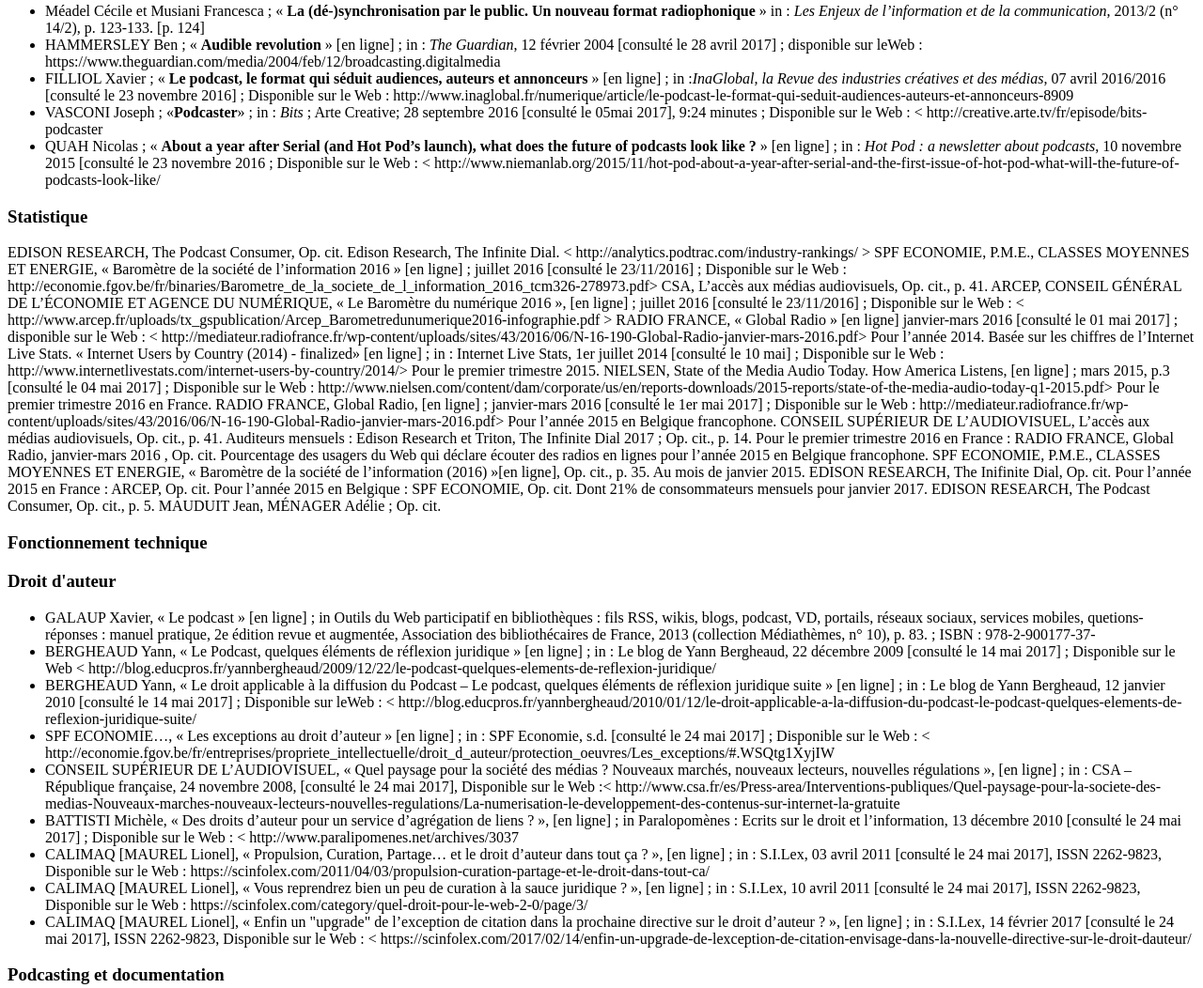
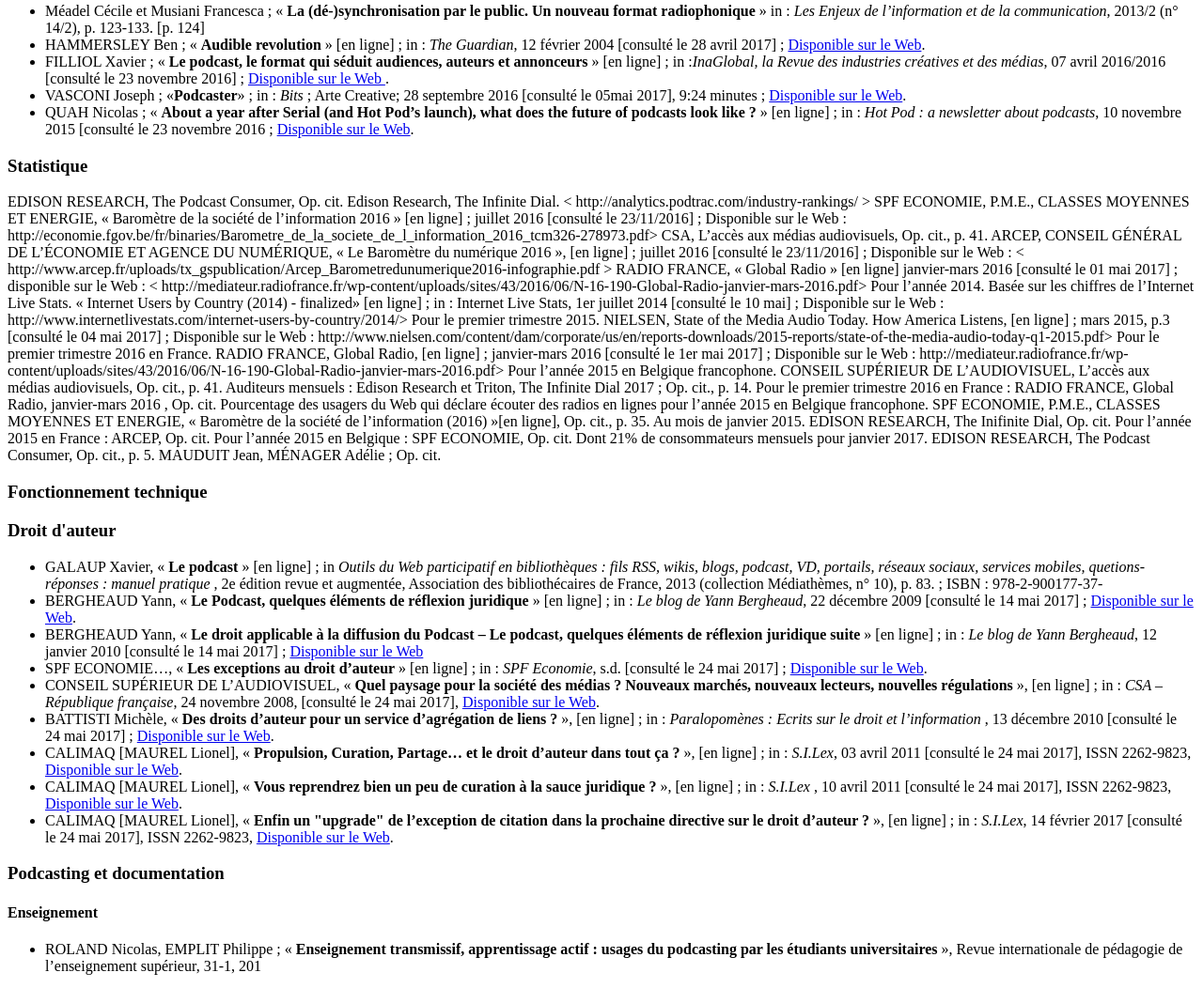
Before and after one commit to ThomasPau/ThomasPau-integration-podcasting-bib.github.io, a plain HTML site: page Documentation/dossier_documentaire.html in a window 1280 px wide. Shown: the part 362-1414 px from the top of the page at 94% size. Drawn offline with Linux system fonts and the light colour scheme.

Commit message:
Update dossier_documentaire.html

```diff
--- a/Documentation/dossier_documentaire.html
+++ b/Documentation/dossier_documentaire.html
@@ -20,10 +20,13 @@
 	<h3>Typologie du podcasting</h3>
 
 		<ul><li>Méadel Cécile et Musiani Francesca ; « <b>La (dé-)synchronisation par le public. Un nouveau format radiophonique </b>» in : <i>Les Enjeux de l’information et de la communication</i>, 2013/2 (n° 14/2), p. 123-133. [p. 124]</li>
-		<li>HAMMERSLEY Ben ; « <b>Audible revolution </b>» [en ligne] ; in : <i>The Guardian</i>, 12 février 2004 [consulté le 28 avril 2017] ; disponible sur leWeb : https://www.theguardian.com/media/2004/feb/12/broadcasting.digitalmedia</li>
-		<li>FILLIOL Xavier ; « <b>Le podcast, le format qui séduit audiences, auteurs et annonceurs </b>» [en ligne] ; in :<i>InaGlobal, la Revue des industries créatives et des médias</i>, 07 avril 2016/2016 [consulté le 23 novembre 2016] ; Disponible sur  le Web : http://www.inaglobal.fr/numerique/article/le-podcast-le-format-qui-seduit-audiences-auteurs-et-annonceurs-8909</li>
-		<li>VASCONI Joseph ;  «<b>Podcaster</b>» ; in : <i>Bits</i> ; Arte Creative; 28 septembre 2016 [consulté le 05mai 2017], 9:24 minutes ; Disponible sur le Web : < http://creative.arte.tv/fr/episode/bits-podcaster</li>
-		<li>QUAH Nicolas ;  « <b>About a year after Serial (and Hot Pod’s launch), what does the future of podcasts look like ? </b>» [en ligne] ; in : <i> Hot Pod : a newsletter about podcasts</i>, 10 novembre 2015 [consulté le 23 novembre 2016 ; Disponible sur le Web : < http://www.niemanlab.org/2015/11/hot-pod-about-a-year-after-serial-and-the-first-issue-of-hot-pod-what-will-the-future-of-podcasts-look-like/ </li></ul>
+
+
+		<li>HAMMERSLEY Ben ; « <b>Audible revolution </b>» [en ligne] ; in : <i>The Guardian</i>, 12 février 2004 [consulté le 28 avril 2017] ; <a href="https://www.theguardian.com/media/2004/feb/12/broadcasting.digitalmedia">Disponible sur le Web</a>.</li>
+		<li>FILLIOL Xavier ; « <b>Le podcast, le format qui séduit audiences, auteurs et annonceurs </b>» [en ligne] ; in :<i>InaGlobal, la Revue des industries créatives et des médias</i>, 07 avril 2016/2016 [consulté le 23 novembre 2016] ; <a href="http://www.inaglobal.fr/numerique/article/le-podcast-le-format-qui-seduit-audiences-auteurs-et-annonceurs-8909">Disponible sur  le Web </a>.</li>
+		<li>VASCONI Joseph ;  «<b>Podcaster</b>» ; in : <i>Bits</i> ; Arte Creative; 28 septembre 2016 [consulté le 05mai 2017], 9:24 minutes ; <a href="http://creative.arte.tv/fr/episode/bits-podcaster">Disponible sur le Web</a>.</li>
+		<li>QUAH Nicolas ;  « <b>About a year after Serial (and Hot Pod’s launch), what does the future of podcasts look like ? </b>» [en ligne] ; in : <i> Hot Pod : a newsletter about podcasts</i>, 10 novembre 2015 [consulté le 23 novembre 2016 ; <a href="http://www.niemanlab.org/2015/11/hot-pod-about-a-year-after-serial-and-the-first-issue-of-hot-pod-what-will-the-future-of-podcasts-look-like/">Disponible sur le Web</a>.</li>
+		</ul>
 
 
 	<h3>Statistique</h3>
@@ -68,22 +71,24 @@
 
 	<h3>Droit d'auteur</h3>
 
-		<ul><li>GALAUP Xavier, « Le podcast » [en ligne] ; in  Outils du Web participatif en bibliothèques : fils RSS, wikis, blogs, podcast, VD, portails, réseaux sociaux, services mobiles, quetions-réponses : manuel pratique, 2e édition revue et augmentée, Association des bibliothécaires de France, 2013 (collection Médiathèmes, n° 10), p. 83. ; ISBN : 978-2-900177-37-</li>
-		<li>BERGHEAUD Yann, « Le Podcast, quelques éléments de réflexion juridique » [en ligne] ; in : Le blog de Yann Bergheaud, 22 décembre 2009 [consulté le 14 mai 2017] ; Disponible sur le Web < http://blog.educpros.fr/yannbergheaud/2009/12/22/le-podcast-quelques-elements-de-reflexion-juridique/ </li>
+		<ul><li>GALAUP Xavier, « <b>Le podcast</b> » [en ligne] ; in <i> Outils du Web participatif en bibliothèques : fils RSS, wikis, blogs, podcast, VD, portails, réseaux sociaux, services mobiles, quetions-réponses : manuel pratique </i>, 2e édition revue et augmentée, Association des bibliothécaires de France, 2013 (collection Médiathèmes, n° 10), p. 83. ; ISBN : 978-2-900177-37-</li>
 
-		<li>BERGHEAUD Yann,  « Le droit applicable à la diffusion du Podcast – Le podcast, quelques éléments de réflexion juridique suite » [en ligne] ; in : Le blog de Yann Bergheaud, 12 janvier 2010 [consulté le 14 mai 2017] ; Disponible sur leWeb : < http://blog.educpros.fr/yannbergheaud/2010/01/12/le-droit-applicable-a-la-diffusion-du-podcast-le-podcast-quelques-elements-de-reflexion-juridique-suite/ </li>
-		<li>SPF ECONOMIE…, « Les exceptions au droit d’auteur » [en ligne] ; in : SPF Economie, s.d. [consulté le 24 mai 2017] ; Disponible sur le Web : < http://economie.fgov.be/fr/entreprises/propriete_intellectuelle/droit_d_auteur/protection_oeuvres/Les_exceptions/#.WSQtg1XyjIW</li>
-		<li>CONSEIL SUPÉRIEUR DE L’AUDIOVISUEL, « Quel paysage pour la société des médias ? Nouveaux marchés, nouveaux lecteurs, nouvelles régulations », [en ligne] ; in : CSA – République française, 24 novembre 2008, [consulté le 24 mai 2017], Disponible sur le Web :< http://www.csa.fr/es/Press-area/Interventions-publiques/Quel-paysage-pour-la-societe-des-medias-Nouveaux-marches-nouveaux-lecteurs-nouvelles-regulations/La-numerisation-le-developpement-des-contenus-sur-internet-la-gratuite</li>
-		<li>BATTISTI Michèle, « Des droits d’auteur pour un service d’agrégation de liens ? », [en ligne] ; in Paralopomènes : Ecrits sur le droit et l’information, 13 décembre 2010 [consulté le 24 mai 2017] ; Disponible sur le Web : < http://www.paralipomenes.net/archives/3037</li>
-		<li>CALIMAQ [MAUREL Lionel], « Propulsion, Curation, Partage… et le droit d’auteur dans tout ça ? », [en ligne] ; in : S.I.Lex, 03 avril 2011 [consulté le 24 mai 2017], ISSN 2262-9823, Disponible sur le Web : https://scinfolex.com/2011/04/03/propulsion-curation-partage-et-le-droit-dans-tout-ca/</li>
-		<li>CALIMAQ [MAUREL Lionel], « Vous reprendrez bien un peu de curation à la sauce juridique ? », [en ligne] ; in : S.I.Lex, 10 avril 2011 [consulté le 24 mai 2017], ISSN 2262-9823, Disponible sur le Web : https://scinfolex.com/category/quel-droit-pour-le-web-2-0/page/3/</li>
-		<li>CALIMAQ [MAUREL Lionel], « Enfin un "upgrade" de l’exception de citation dans la prochaine directive sur le droit d’auteur ? », [en ligne] ; in : S.I.Lex, 14 février 2017 [consulté le 24 mai 2017], ISSN 2262-9823, Disponible sur le Web : < https://scinfolex.com/2017/02/14/enfin-un-upgrade-de-lexception-de-citation-envisage-dans-la-nouvelle-directive-sur-le-droit-dauteur/</li></ul>
+		<li>BERGHEAUD Yann, « <b>Le Podcast, quelques éléments de réflexion juridique </b>» [en ligne] ; in : <i>Le blog de Yann Bergheaud</i>, 22 décembre 2009 [consulté le 14 mai 2017] ; <a href="http://blog.educpros.fr/yannbergheaud/2009/12/22/le-podcast-quelques-elements-de-reflexion-juridique/">Disponible sur le Web</a>.</li>
+		<li>BERGHEAUD Yann,  « <b>Le droit applicable à la diffusion du Podcast – Le podcast, quelques éléments de réflexion juridique suite</b> » [en ligne] ; in : <i>Le blog de Yann Bergheaud</i>, 12 janvier 2010 [consulté le 14 mai 2017] ; <a href="http://blog.educpros.fr/yannbergheaud/2010/01/12/le-droit-applicable-a-la-diffusion-du-podcast-le-podcast-quelques-elements-de-reflexion-juridique-suite/">Disponible sur le Web</a></li>
+		<li>SPF ECONOMIE…, « <b>Les exceptions au droit d’auteur </b>» [en ligne] ; in : <i>SPF Economie</i>, s.d. [consulté le 24 mai 2017] ; <a href="http://economie.fgov.be/fr/entreprises/propriete_intellectuelle/droit_d_auteur/protection_oeuvres/Les_exceptions/#.WSQtg1XyjIW"> Disponible sur le Web</a>.</li>
+		<li>CONSEIL SUPÉRIEUR DE L’AUDIOVISUEL, « <b> Quel paysage pour la société des médias ? Nouveaux marchés, nouveaux lecteurs, nouvelles régulations </b> », [en ligne] ; in : <i> CSA – République française</i>, 24 novembre 2008, [consulté le 24 mai 2017], <a href="http://www.csa.fr/es/Press-area/Interventions-publiques/Quel-paysage-pour-la-societe-des-medias-Nouveaux-marches-nouveaux-lecteurs-nouvelles-regulations/La-numerisation-le-developpement-des-contenus-sur-internet-la-gratuite">Disponible sur le Web</a>.</li>
+		<li>BATTISTI Michèle, « <b>Des droits d’auteur pour un service d’agrégation de liens ? </b>», [en ligne] ; in : <i>Paralopomènes : Ecrits sur le droit et l’information </i>, 13 décembre 2010 [consulté le 24 mai 2017] ; <a href="http://www.paralipomenes.net/archives/3037">Disponible sur le Web</a>.</li>
+		<li>CALIMAQ [MAUREL Lionel], « <b>Propulsion, Curation, Partage… et le droit d’auteur dans tout ça ? </b>», [en ligne] ; in : <i> S.I.Lex</i>, 03 avril 2011 [consulté le 24 mai 2017], ISSN 2262-9823, <a href="https://scinfolex.com/2011/04/03/propulsion-curation-partage-et-le-droit-dans-tout-ca/">Disponible sur le Web</a>.</li>
+		<li>CALIMAQ [MAUREL Lionel], « <b>Vous reprendrez bien un peu de curation à la sauce juridique ? </b> », [en ligne] ; in : <i> S.I.Lex </i>, 10 avril 2011 [consulté le 24 mai 2017], ISSN 2262-9823, <a href="https://scinfolex.com/category/quel-droit-pour-le-web-2-0/page/3/">Disponible sur le Web</a>.</li>
+		<li>CALIMAQ [MAUREL Lionel], « <b>Enfin un "upgrade" de l’exception de citation dans la prochaine directive sur le droit d’auteur ? </b>», [en ligne] ; in : <i> S.I.Lex</i>, 14 février 2017 [consulté le 24 mai 2017], ISSN 2262-9823, <a href="https://scinfolex.com/2017/02/14/enfin-un-upgrade-de-lexception-de-citation-envisage-dans-la-nouvelle-directive-sur-le-droit-dauteur/">Disponible sur le Web</a>.</li>
+		</ul>
 
 
 	<h3>Podcasting et documentation</h3>
 		<h4>Enseignement</h4>
 
-			<ul><li>ROLAND Nicolas, EMPLIT Philippe ; « <b>Enseignement transmissif, apprentissage actif : usages du podcasting par les étudiants universitaires </b>», Revue internationale de pédagogie de l’enseignement supérieur, 31-1, 201</li>
+			<ul>
+			<li>ROLAND Nicolas, EMPLIT Philippe ; « <b>Enseignement transmissif, apprentissage actif : usages du podcasting par les étudiants universitaires </b>», Revue internationale de pédagogie de l’enseignement supérieur, 31-1, 201</li>
 
 		<h4>Recherche</h4>
 
@@ -91,11 +96,12 @@
 
 		<h4>Démocratie culturelle et démocratisation de la culture</h4>
 
-			<li>FOATELLI Alexandre ; « <b>La radio en 2017 : les grandes tendances vues par Hervé Marchais </b>» [en ligne] ; in : InaGlobal, 04 janvier 2017, [consulté le 12 mai 2017] ; <a href="http://www.inaglobal.fr/radio/article/la-radio-en-2017-les-grandes-tendances-vues-par-herve-marchais-9475?tq=7">Disponible sur le Web</a></li>
+			<li>FOATELLI Alexandre ; « <b>La radio en 2017 : les grandes tendances vues par Hervé Marchais </b>» [en ligne] ; in : InaGlobal, 04 janvier 2017, [consulté le 12 mai 2017] ; <a href="http://www.inaglobal.fr/radio/article/la-radio-en-2017-les-grandes-tendances-vues-par-herve-marchais-9475?tq=7">Disponible sur le Web</a>.</li>
 
-			<li>POWELL Tracie ;  « <b> Are podcasts the new path to diversifying public radio ? </b>» [en ligne] ; in : <i>Columbia Journalism Review</i>, 22 mai 2015 [consulté le 10 mai 2017] ; <a href="https://www.cjr.org/analysis/are_podcasts_the_new_path_to_diversifying_public_radio.php">Disponible sur le Web</a></li>
+			<li>POWELL Tracie ;  « <b> Are podcasts the new path to diversifying public radio ? </b>» [en ligne] ; in : <i>Columbia Journalism Review</i>, 22 mai 2015 [consulté le 10 mai 2017] ; <a href="https://www.cjr.org/analysis/are_podcasts_the_new_path_to_diversifying_public_radio.php">Disponible sur le Web</a>.</li>
 
-			<li>CLARK Jessica, LUTMAN Sarah ;  « <b>Podcasting attracts new voices and audiences to public media, nut it’s not a silver bullet</b> » [en ligne] ; in : <i>Knight Foundation</i>, 26 janvier 2017 [consulté le 12 mai 2017] ; <a href="https://knightfoundation.org/articles/podcasting-attracts-new-voices-and-audiences-to-public-media-but-it-s-not-a-silver-bullet">Disponible sur le Web</a></li></ul>
+			<li>CLARK Jessica, LUTMAN Sarah ;  « <b>Podcasting attracts new voices and audiences to public media, nut it’s not a silver bullet</b> » [en ligne] ; in : <i>Knight Foundation</i>, 26 janvier 2017 [consulté le 12 mai 2017] ; <a href="https://knightfoundation.org/articles/podcasting-attracts-new-voices-and-audiences-to-public-media-but-it-s-not-a-silver-bullet">Disponible sur le Web</a>.</li>
+			</ul>
 
 
 </body>
```
